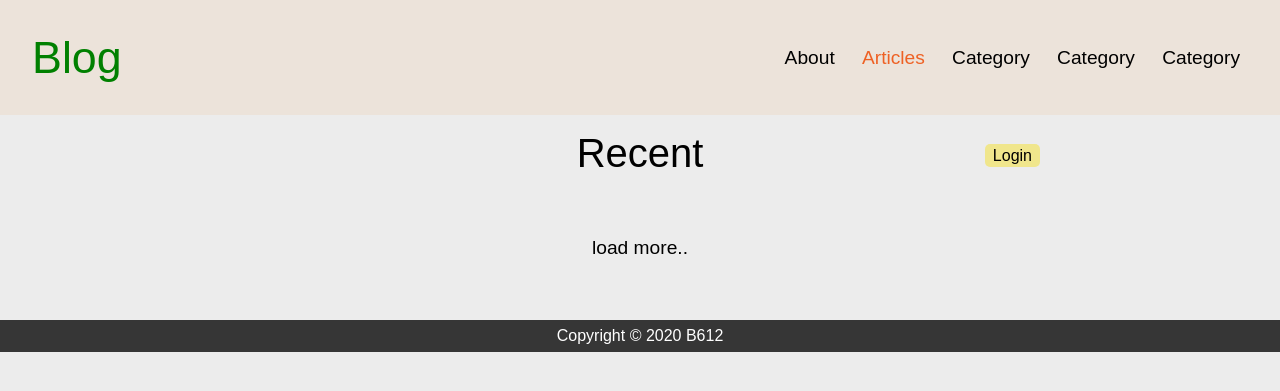
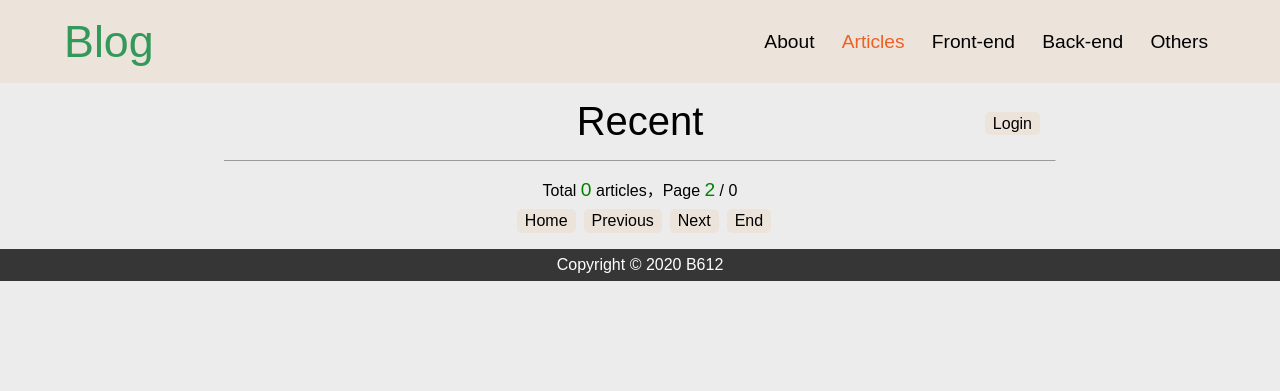
Before and after one commit to Lidemy/mentor-program-5th-ddylanlin, a PHP site: page /index.php?page=2 in a window 1280 px wide. Shown: the top 391 px of the page. Run offline with PHP 8.4, Linux system fonts and the light colour scheme; data that the repository does not hold is empty; a stand-in replaces the project's code that opens the database connection.

Commit message:
Week11HW2-2

```diff
--- a/homeworks/week11/hw2/index.php
+++ b/homeworks/week11/hw2/index.php
@@ -12,17 +12,27 @@ if (!empty($_SESSION['username'])) {
 }
 
 
+$page = 1;
+if (!empty($_GET['page'])) {
+  $page = $_GET['page'];
+}
+$items_per_page = 5;
+$offset = ($page-1) * $items_per_page;
+
 
 // utils function
-$result = sqlGet('SELECT
-AA.id AS id, AA.title AS title,
+$result = sql('SELECT
+AA.id AS id, AA.title AS title, AA.category AS category,
 AA.content AS content, AA.created_at AS created_at,
 UU.username AS username, UU.role AS role
 FROM Dylan_blog_articles AS AA
 LEFT JOIN Dylan_blog_users AS UU
 ON AA.username = UU.username
 WHERE AA.is_deleted=0
-ORDER BY AA.id DESC');
+ORDER BY AA.id DESC
+LIMIT ? OFFSET ?',
+'ii',$items_per_page, $offset);
+
 ?>
 
 
@@ -40,11 +50,11 @@ ORDER BY AA.id DESC');
   <header>
     <a class="logo" href="index.php">Blog</a>
     <nav>
-      <a href="#">About</a>
-      <a href="article_list.php">Articles</a>
-      <a href="#">Category</a>
-      <a href="#">Category</a>
-      <a href="#">Category</a>
+      <a href="page.php?page=About">About</a>
+      <a href="page.php?page=List">Articles</a>
+      <a href="page.php?page=Front-end">Front-end</a>
+      <a href="page.php?page=Back-end">Back-end</a>
+      <a href="page.php?page=Others">Others</a>
     </nav>
   </header>
 
@@ -79,34 +89,60 @@ ORDER BY AA.id DESC');
     ?>
 
     <div class="page">Recent</div>
-
     <?php while ($row = $result->fetch_assoc()) { ?>
       <a href="article.php?id=<?php echo escape($row['id']) ?>">
         <div class="card">
           <img class="card-img" src="https://picsum.photos/250/250/?random=1">
           <div class="card-info">
-            <div class="card-title">我是標題我是標題我我是標我是標我是標我是標我是標是標題我是標題</div>
+            <div class="card-title"><?php echo escape($row['title']) ?></div>
             <div class="card-time"><?php echo escape($row['created_at']) ?></div>
             <div class="card-category">
-              <div><a class="category-btn" href="category1">category1</a></div>
-              <div><a class="category-btn" href="category2">category2</a></div>
+              <div><a class="category-btn" href="page.php?page=<?php echo escape($row['category'])?>"><?php echo escape($row['category'])?></a></div>
             </div>
-            <div class="card-desc"><?php echo escape($row['content']) ?></div>
+            <div class="card-desc"><?php echo $row['content'] ?></div>
           </div>
 
-          <?php if ($user['role'] === 'admin') { ?>
+
           <div class="card-admin-btn">
+            <a class="delete-btn" href="article.php?id=<?php echo escape($row['id']);?>">Read</a>
+            <?php if ($user['role'] === 'admin') { ?>
             <a class="delete-btn" href="edit_article.php?id=<?php echo escape($row['id']);?>">Edit</a>
             <a class="delete-btn" href="handle_delete_article.php?id=<?php echo escape($row['id']);?>">Delete</a>
+            <?php } ?>
           </div>
-          <?php } ?>
         </div>
       </a>
       <?php } ?>
 
 
+      <hr size="0.1rem" align="center" width="100%">
 
-     <a class="more-btn" href="#">load more..</a>
+
+      <?php
+
+        $result = sqlGet('SELECT count(id) AS count FROM Dylan_blog_articles WHERE is_deleted=0');
+        $row = $result->fetch_assoc();
+        $count = $row['count'];
+        $total_page = ceil($count / $items_per_page);
+      ?>
+
+      <div class="page-info">
+        <span>Total <span style="color:green;font-size:1.2rem;"><?php echo $count ?></span> articles，Page </span>
+        <span style="color:green;font-size:1.2rem;"><?php echo $page ?></span><span> / <?php echo $total_page?></span>
+      </div>
+      <div class="paginator">
+        <?php if ($page != 1) { ?>
+          <a href="index.php?page=1">Home</a>
+          <a href="index.php?page=<?php echo $page - 1?>">Previous</a>
+        <?php } ?>
+        <?php if ($page != $total_page) { ?>
+          <a href="index.php?page=<?php echo $page + 1?>">Next</a>
+          <a href="index.php?page=<?php echo $total_page?>">End</a>
+        <?php } ?>
+      </div>
+
+
+
 
   </section>
 
--- a/homeworks/week11/hw2/style.css
+++ b/homeworks/week11/hw2/style.css
@@ -26,18 +26,20 @@ h2 {
   outline: red 1px solid;
 }
 
+
+
 /* header */
 header{
   width: 100%;
   display: flex;
   justify-content: space-between;
-  padding: 2rem;
+  padding: 1rem 4rem;
   background-color: rgb(236, 227, 218);
 }
 
 .logo{
   font-size: 2.8rem;
-  color: green;
+  color: rgb(51, 153, 90);
 }
 
 nav{
@@ -179,31 +180,45 @@ section>h2{
 .create-btn{
   font-size: 1rem;
   padding: .2rem .5rem;
-  background-color: khaki;
+  background-color: rgb(236, 227, 218);
   border-radius: 5px;
   margin-left: .5rem;
 }
 
 .create-btn:hover{
-  background-color: green;
+  background-color: rgb(51, 153, 90);
   color:white;
 }
 
 
 
 
-.more-btn{
-  display: block;
-  width: fit-content;
-  margin: 3rem auto;
-  border-radius:20px;
-  font-size: 1.2rem;
-  padding: .8rem;
+.page-info{
+  text-align: center;
+  font-size: 1rem;
+  margin: 0.5rem auto;
+  margin-top: 1rem;
 }
 
-.more-btn:hover{
-  background-color: khaki;
+.paginator{
+  display: flex;
+  justify-content: center;
+  margin-bottom: 1rem;
 }
+.paginator a{
+  font-size: 1rem;
+  padding: .2rem .5rem;
+  background-color: rgb(236, 227, 218);
+  border-radius: 5px;
+  margin-left: .5rem;
+}
+
+.paginator a:hover{
+  background-color: rgb(51, 153, 90);
+  color:white;
+}
+
+
 
 footer{
   width: 100%;
```
Also changed, not shown: other parts of homeworks/week11/hw2/style.css (+116 -23 lines), homeworks/week11/hw2/article.php (+8 -9 lines), homeworks/week11/hw2/article_list.php (deleted, +0 -73 lines), homeworks/week11/hw2/create_article.php (+18 -3 lines), homeworks/week11/hw2/edit_article.php (+17 -5 lines), homeworks/week11/hw2/handle_create_article.php (+17 -4 lines), homeworks/week11/hw2/handle_edit_article.php (+15 -3 lines), homeworks/week11/hw2/page.php (added, +152 -0 lines), homeworks/week11/hw2/Mr._Meeseeks.png (added).
